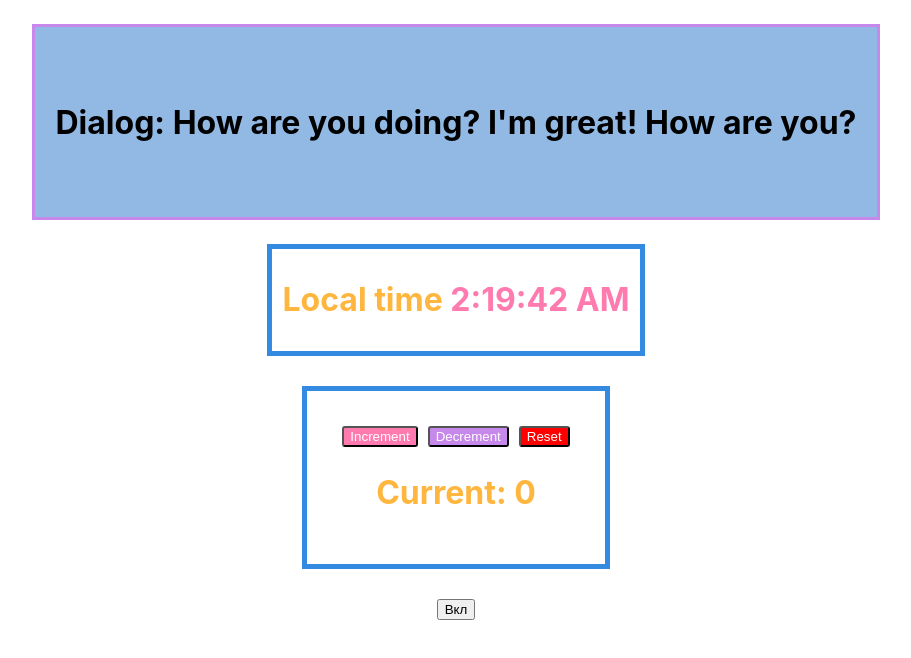
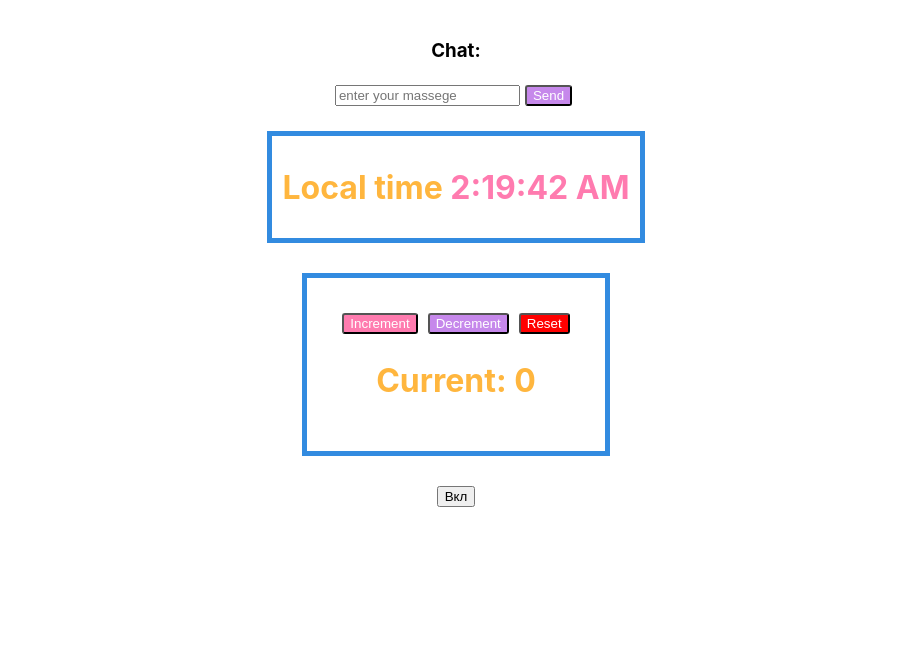
Before and after one commit to Huz-Din/MyChat-React-, a React (Create React App) app: page / in a window 1280 px wide. Shown: the top 658 px of the page, without its empty margins (239-1150 px from the left). Built offline with nearby package versions, Linux system fonts and the light colour scheme.

Commit message:
comleted lesson 2

```diff
--- /dev/null
+++ b/src/App.js
@@ -0,0 +1,72 @@
+import React, { useState, useEffect } from "react";
+import AUTHOR from "./constants";
+import styles from "./index.module.css";
+
+const App = () => {
+  const [messagelist, setMessagelist] = useState([]);
+  const [value, setValue] = useState("");
+
+  const updateMessage = (event) => {
+    setValue(event.target.value);
+  };
+
+  const sendMessage = () => {
+    if (value !== "") {
+      const newMessage = { text: value, author: AUTHOR.me };
+      setMessagelist([...messagelist, newMessage]);
+      setValue("");
+    }
+  };
+
+  const sendMessagePress = (e) => {
+    if (e.key === "Enter") {
+      if (value !== "") {
+        const newMessage = { text: value, author: AUTHOR.me };
+        setMessagelist([...messagelist, newMessage]);
+        setValue("");
+      }
+    }
+  };
+
+  useEffect(() => {
+    let timerID;
+    if (
+      messagelist.length > 0 &&
+      messagelist[messagelist.length - 1].author !== AUTHOR.bot
+    ) {
+      timerID = setTimeout(() => {
+        setMessagelist([...messagelist, newMessage]);
+      }, 1500);
+      const newMessage = { text: "Hi! How are you?", author: AUTHOR.bot };
+    }
+    return () => {
+      if (timerID) {
+        clearTimeout(timerID);
+      }
+    };
+  }, [messagelist]);
+
+  return (
+    <div className={styles.wrapper__message}>
+      <h3>Chat: </h3>
+      {messagelist.map((element) => (
+        <div>
+          <p>{element.author}</p>
+          <p>{element.text}</p>
+        </div>
+      ))}
+      <input
+        placeholder={"enter your massege"}
+        type="text"
+        value={value}
+        onChange={updateMessage}
+        onKeyPress={sendMessagePress}
+      />
+      <button className={styles.button__sendmessage} onClick={sendMessage}>
+        Send
+      </button>
+    </div>
+  );
+};
+
+export default App;
--- /dev/null
+++ b/src/constants.js
@@ -0,0 +1,6 @@
+const AUTHOR = {
+  me: "Lone_wolf",
+  bot: "Syntetic_friend",
+};
+
+export default AUTHOR;
--- a/src/index.js
+++ b/src/index.js
@@ -6,97 +6,12 @@ import styles from "./index.module.css";
 import Clock from "./clock";
 import Counter from "./counter";
 import Toggle from "./toggle";
-
-const ParentComponent = () => {
-  // const age = 23;
-  // const films = [
-  //   { title: "film1", year: 2020 },
-  //   { title: "film2", year: 2019 },
-  // ];
-  const message = { dialog: "How are you doing? I'm great! How are you?" };
-
-  // const handleClick = () => {
-  //   console.log("click");
-  // };
-
-  return (
-    <div>
-      {/* <h1>Parent Hello React</h1> */}
-      {/* <ClassComponent age={age} films={films} handleClick={handleClick} />
-      <BannerComponent age={age} films={films} handleClick={handleClick} />
-      <FunctionsComponent age={age} films={films} handleClick={handleClick} /> */}
-      <MessageComponent message={message} />
-    </div>
-  );
-};
-
-// const FilmsList = ({ films, title }) => {
-//   return (
-//     <div>
-//       <h1>{title}</h1>
-//       <hr />
-//       {films.map((film) => {
-//         return (
-//           <div>
-//             <h2>Title: {film.title}</h2>
-//             <h2>Year: {film.year}</h2>
-//           </div>
-//         );
-//       })}
-//     </div>
-//   );
-// };
-
-// class ClassComponent extends React.Component {
-//   render() {
-//     console.log("this", this.props);
-
-//     const { age, films } = this.props;
-
-//     return (
-//       <div>
-//         <h1>Hello Class Component</h1>
-//         {/* <h2>Age: {this.props.age}</h2> */}
-//         <h2>Age: {age}</h2>
-//         <FilmsList films={films} title="Films from class" />
-//       </div>
-//     );
-//   }
-// }
-
-// function FunctionsComponent({ age, films, handleClick }) {
-//   // console.log("props", props);
-
-//   return (
-//     <div className={styles.firstComponent__h1}>
-//       <h1 onClick={handleClick}>Hello FunctionsComponent(click)</h1>
-//       <h2>Age: {age}</h2>
-//       <FilmsList films={films} title="Films from function" />
-//     </div>
-//   );
-// }
-
-// function BannerComponent({ age, films }) {
-//   return (
-//     <div className={styles.banner}>
-//       <h1>Over there is your sales banner!!!</h1>
-//       <FilmsList films={films} title="Films from banner" />
-//     </div>
-//   );
-// }
-
-function MessageComponent({ message }) {
-  return (
-    <div className={styles.message__banner}>
-      <h1>Dialog: {message.dialog}</h1>
-    </div>
-  );
-}
+import App from "./App";
 
 ReactDOM.render(
   <React.StrictMode>
     <div className={styles.container}>
-      <ParentComponent />
+      <App />
       <Clock />
       <Counter />
       <Toggle />
--- a/src/index.module.css
+++ b/src/index.module.css
@@ -40,7 +40,7 @@ code {
 }
 
 .message__banner {
-  height: 150px;
+  height: 350px;
   border: 3px solid #c688eb;
   background-color: #92b9e3;
   display: flex;
@@ -92,3 +92,14 @@ code {
 .counter__h1 {
   color: #ffb63e;;
 }
+
+.wrapper__message {
+  margin: 20px;
+}
+
+.button__sendmessage {
+  color: #fff;
+  background-color: #c688eb;
+  border-radius: 3px;
+  margin: 5px;
+}
```
Also changed, not shown: src/Message.js (added, +18 -0 lines), src/index.css (+0 -12 lines).
